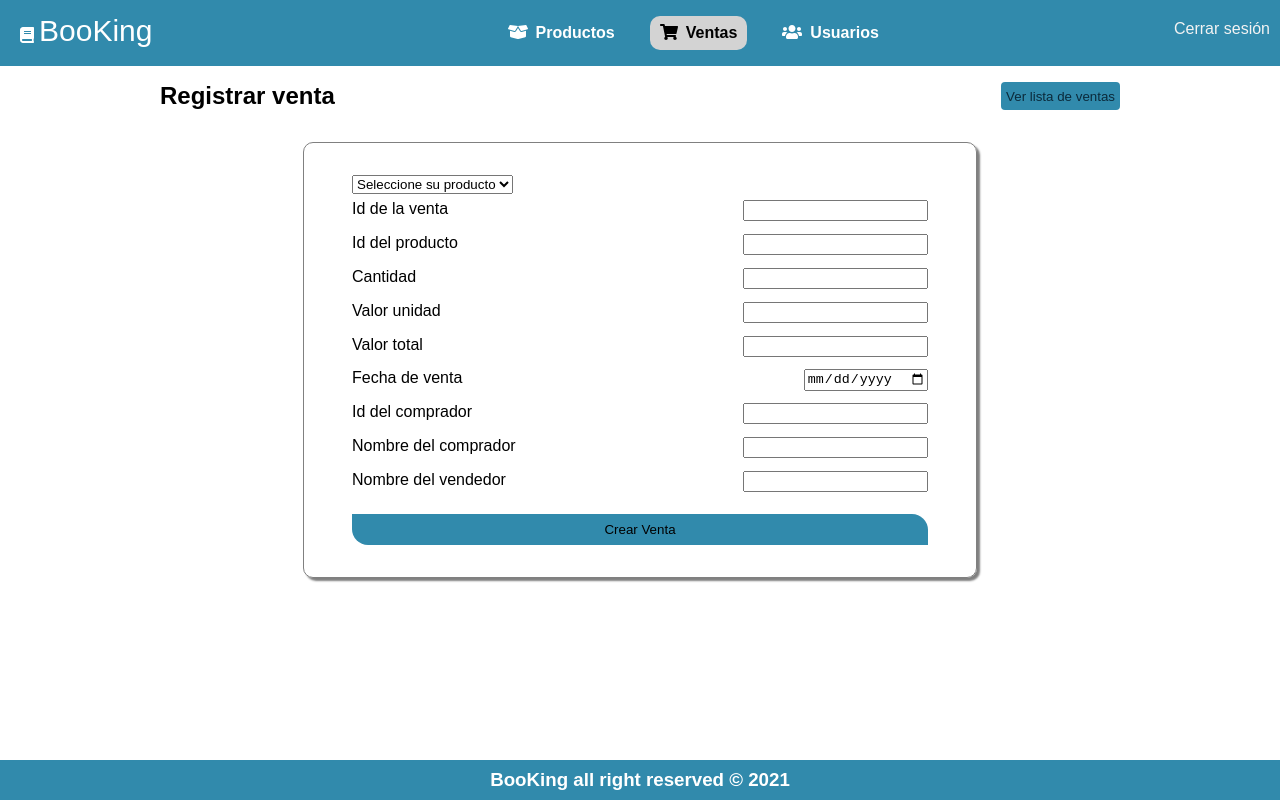
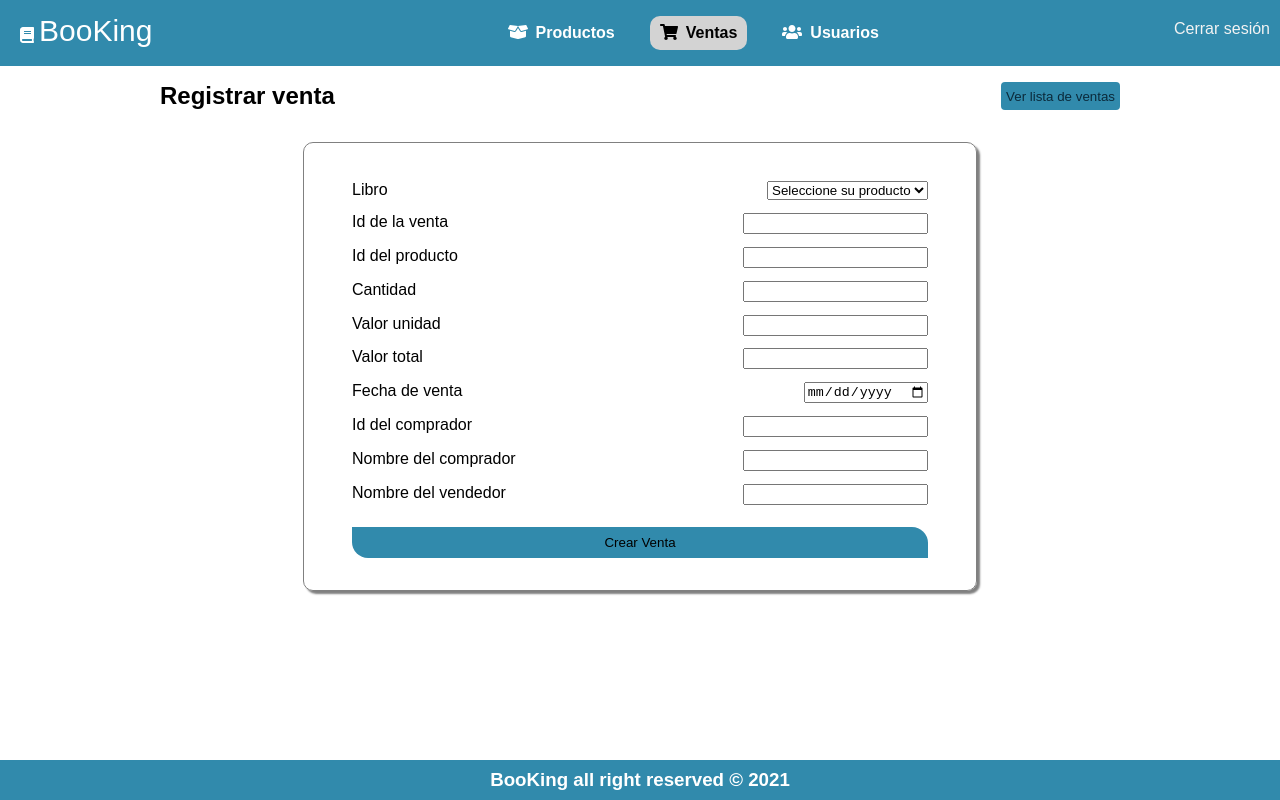
Before and after one commit to fssanabriac/Ciclo-3---Web-App, a React (Create React App) app: page /admin/sells in a window 1280 px wide. Both pictures are taken after a click on the button "Registrar venta". Built offline with nearby package versions, Linux system fonts and the light colour scheme.

Commit message:
Fixed scroll of <main>

```diff
--- a/src/pages/private/sells.jsx
+++ b/src/pages/private/sells.jsx
@@ -66,7 +66,7 @@ const Sells = () => {
     )
 }
 
-export default Sells;
+export default Sells
 
 const MostrarVentas = ({listaVentas}) =>{
     return <div className='Sells__container-table'>
@@ -159,13 +159,14 @@ const ModificarVentas = () =>{
         },
     ]
     const productos =[
-        "Seleccione su producto", "Producto 1","Producto 2","Producto 3","Producto 4","Producto 5",
-        "Producto 6","Producto 7","Producto 8","Producto 9","Producto 10"
+        "Seleccione su producto", "Libro 1","Libro 2","Libro 3","Libro 4","Libro 5",
+        "Libro 6","Libro 7","Libro 8","Libro 9","Libro 10"
     ]
 
     return <div>
         <form className='Products__form'>
-            <label htmlFor="productName">
+            <label htmlFor="productName" className='Products__form__label'>
+                Libro
                 <select name="productName" defaultValue={0}>
                     {productos.map((producto) => {
                         if (producto==="Seleccione su producto"){
--- a/src/styles/styles.css
+++ b/src/styles/styles.css
@@ -18,7 +18,7 @@ body{
 }
 
 .mainContainer > main {
-  overflow-y: hidden;
+  overflow-y: scroll;
   display: flex;
 }
 
```
